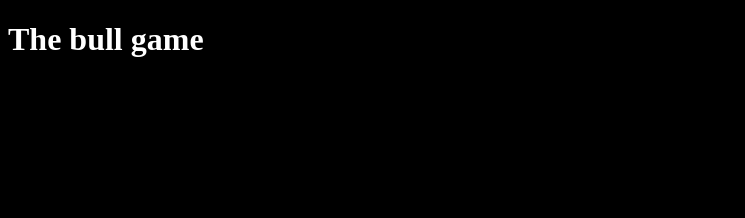
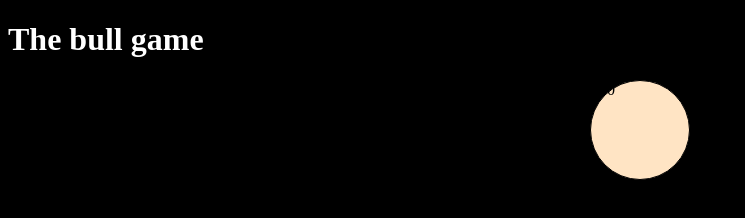
Before and after one commit to WDD-CODER/gitProject, a plain HTML site: page index.html in a window 1280 px wide. Shown: the whole page, without its empty margins (0-745 px from the left). Drawn offline with Linux system fonts and the light colour scheme.

Commit message:
Update ball style

```diff
--- a/css/main.css
+++ b/css/main.css
@@ -9,3 +9,15 @@ body{
 h1{
     color: white;
 }
+
+.ball{
+width: 100px;
+height: 100px;
+
+margin: auto;
+border-radius: 50%;
+background-color: bisque;
+border: 1px black solid;
+
+
+}
```
Also changed, not shown: readme.txt.
